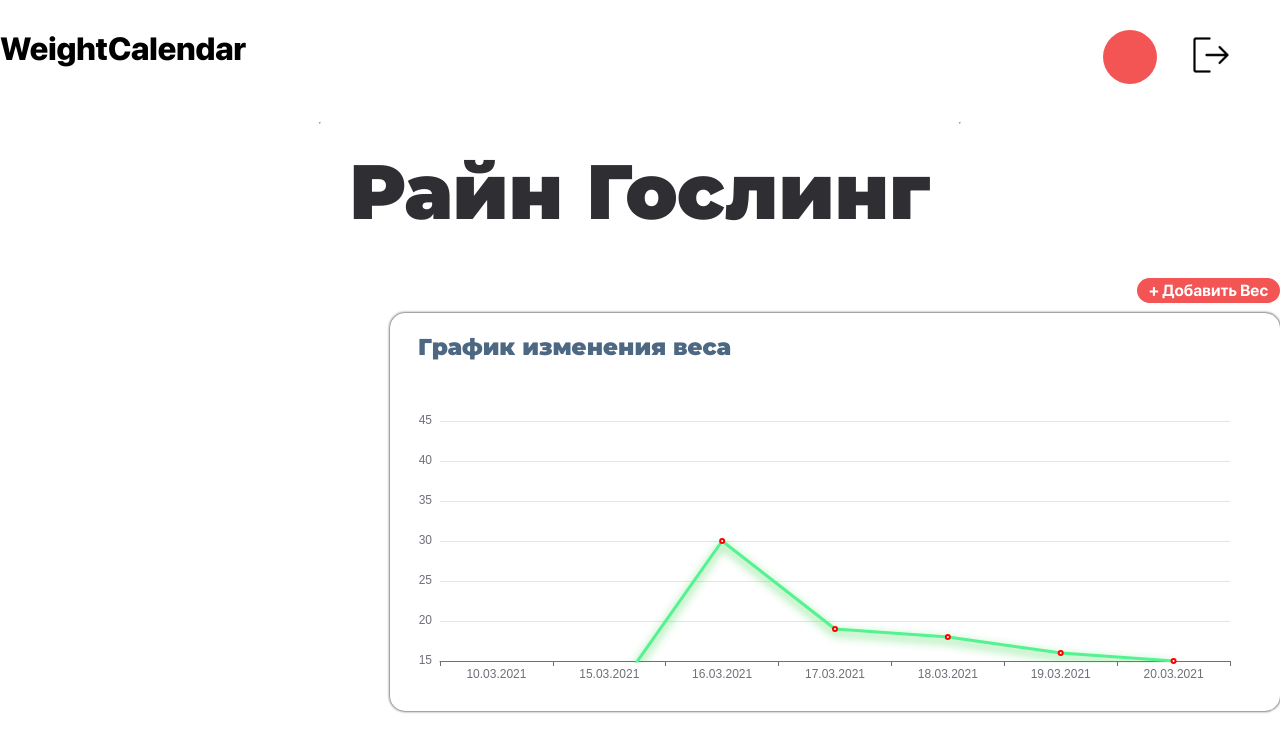
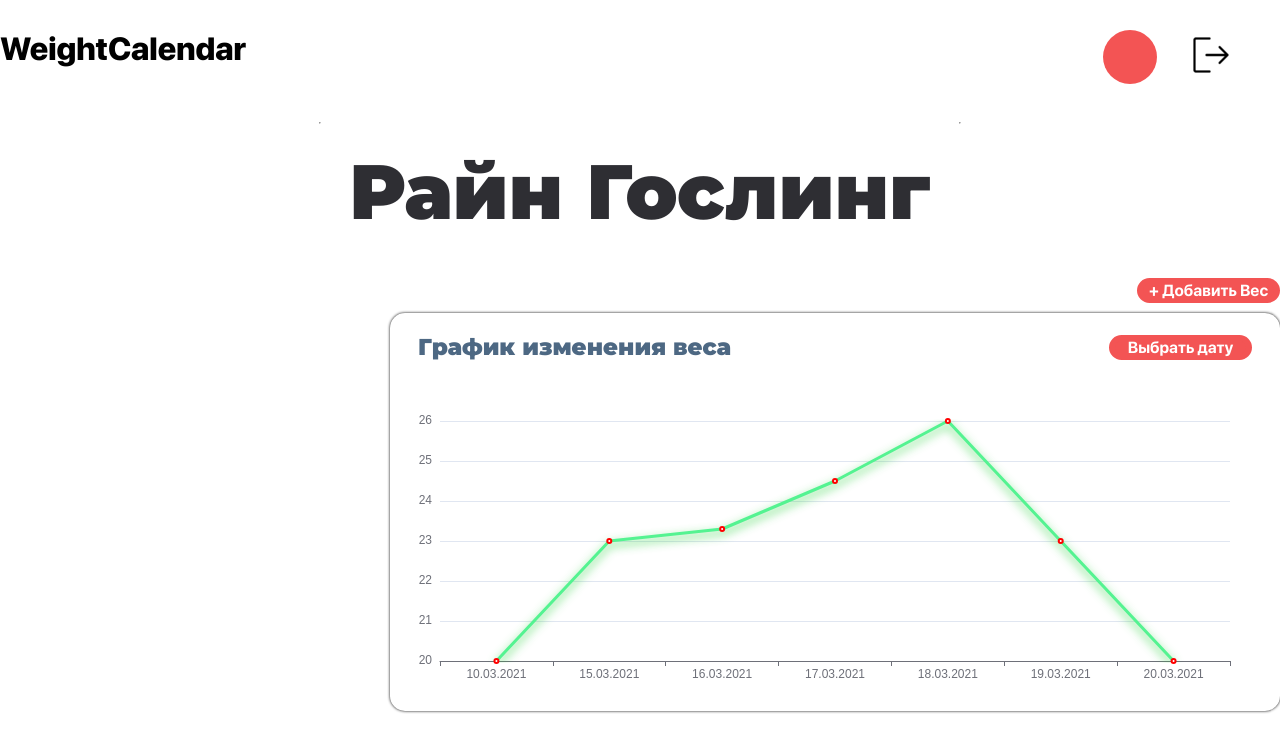
Before and after one commit to mappited/Weight-Analytics, a Vue app in the folder website-v3/: page /Profile in a window 1280 px wide. Shown: the top 752 px of the page. Built offline with nearby package versions, Linux system fonts and the light colour scheme; a web font is replaced by a local one.

Commit message:
date change button

```diff
--- a/website-v3/src/Profile.vue
+++ b/website-v3/src/Profile.vue
@@ -26,7 +26,10 @@
     <div class="add-weight-button-container"> <div class="add-weight-button" @click="showWeight()" style="cursor:pointer">+ Добавить Вес</div> </div>
 
     <div class="chart-container">
-      <div class="chart-name">График изменения веса</div>
+      <div class="flex-container-name-n-choseDate">
+        <div class="chart-name">График изменения веса</div>
+        <div class="switchDate-button-container left-margin-container-chart"><div class="switchDate-button" @click="showDataSwitch()" style="cursor:pointer">Выбрать дату</div></div>
+      </div>
       <demoChart/>
     </div>
 
--- a/website-v3/src/charts/demochart.vue
+++ b/website-v3/src/charts/demochart.vue
@@ -40,10 +40,10 @@ export default defineComponent({
       },
       yAxis: {
           type: 'value',
-          min: 30,
+          min: 20,
       },
       series: [{
-          data: [9, 10, 30, 19, 18, 16, 15],
+          data: [20, 23, 23.3, 24.5, 26, 23, 20],
           type: 'line',
 
           lineStyle: {
--- a/website-v3/src/css/usermobile.css
+++ b/website-v3/src/css/usermobile.css
@@ -234,6 +234,40 @@ p{margin: 0;padding: 0;}
     align-self: flex-start;
     margin-left: 28px
 }
+.flex-container-name-n-choseDate{
+  display: flex;
+  width: 100%;
+  align-items: center;
+  justify-content: space-between;
+}
+.switchDate-button{
+  width: 143px;
+  height: 25px;
+  border-radius: 15px;
+  border:solid #F35454 6px;
+
+  display: flex;
+  justify-content: center;
+  align-items: center;
+  flex-direction: row;
+
+  font-family:SF Pro Display;
+  font-weight: bold;
+  font-size: 15 px;
+  background-color: #F35454;
+  color:white;
+}
+
+.switchDate-button:hover{
+  opacity: 0.8;
+  transition:1s;
+  color: white;
+}
+.switchDate-button-container{
+  margin-top: 20px;
+  margin-right:28px;
+}
+
 
 /* Тот самый класс  */
 /* /////////////////// */
```
